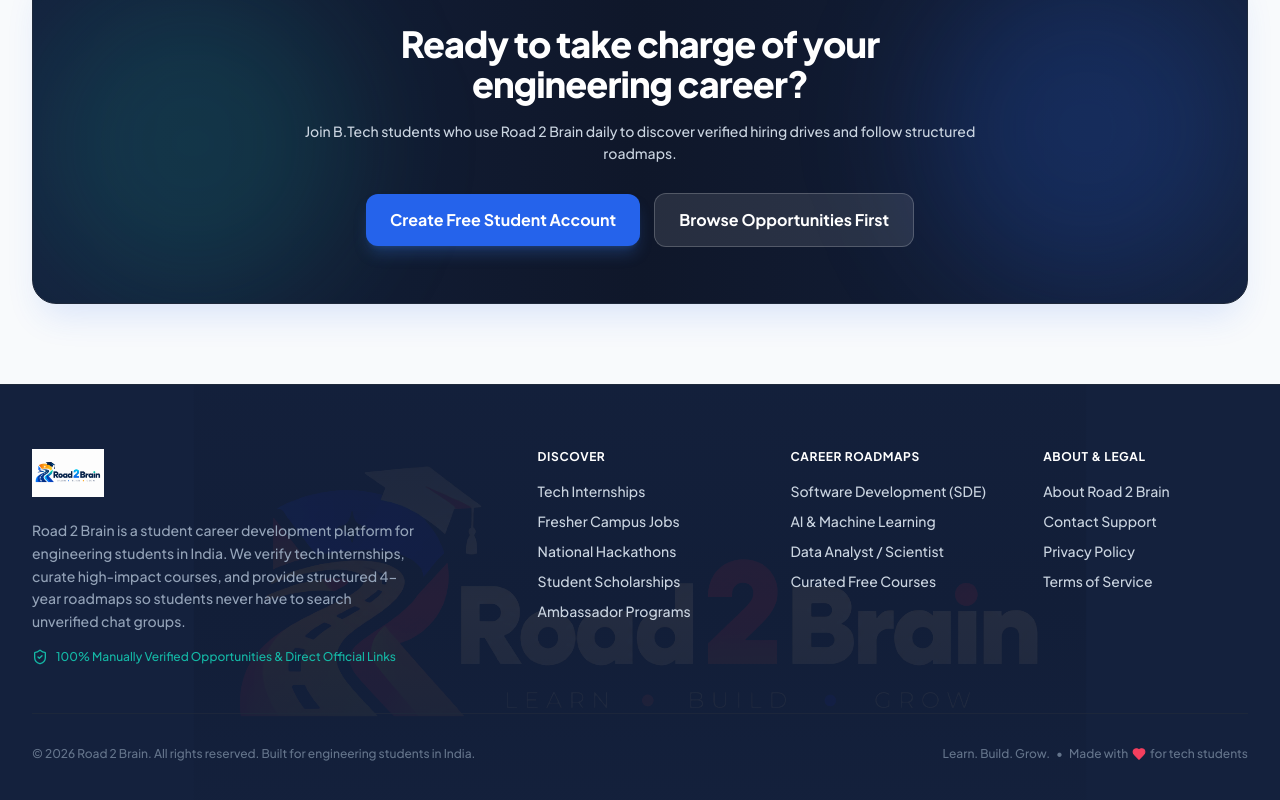
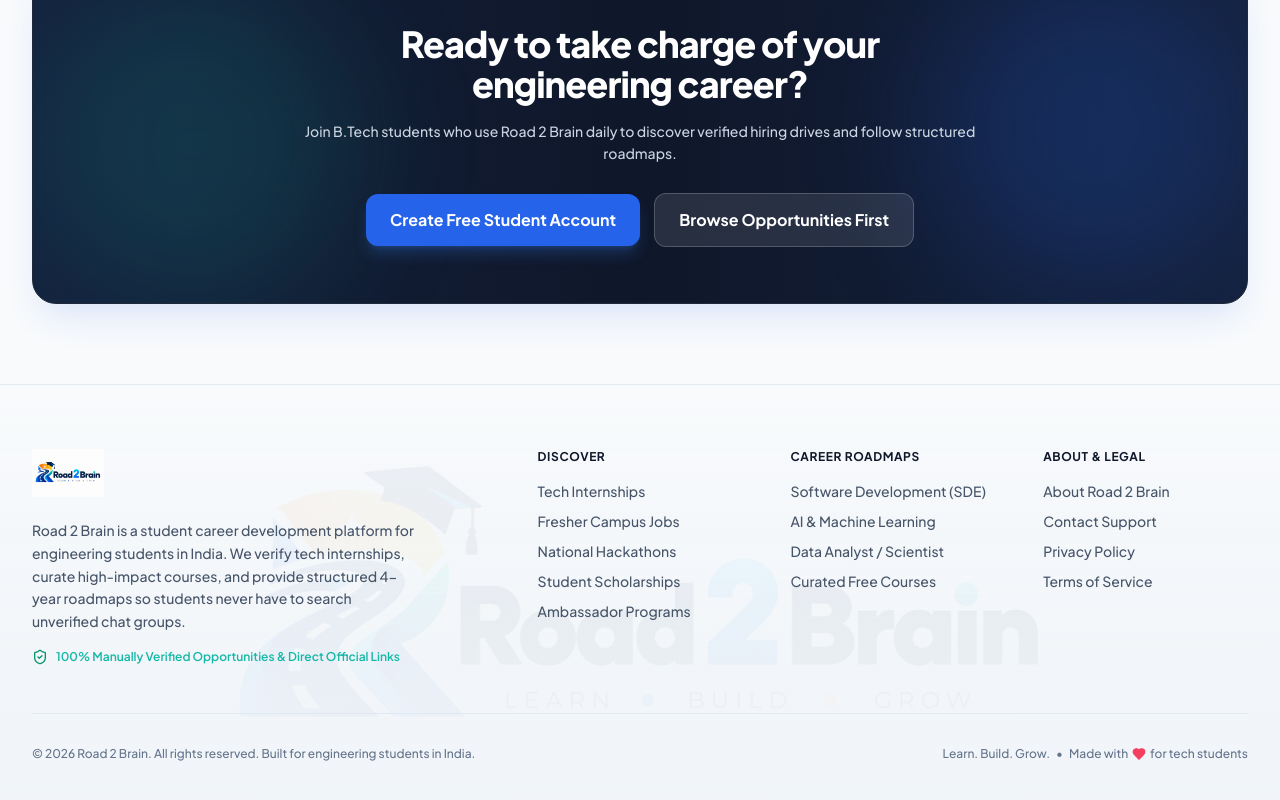
Before and after one commit to road2brain/Road2Brain, a React (Vite) app: page / in a window 1280 px wide. Shown: the part 4081-4881 px from the top of the page. Built offline with nearby package versions, Linux system fonts and the light colour scheme; no server answers; the database is empty.

Commit message:
Blend footer seamlessly with page background and official logo backdrop

```diff
--- a/src/components/layout/Footer.tsx
+++ b/src/components/layout/Footer.tsx
@@ -5,57 +5,57 @@
 
 export const Footer: React.FC = () => {
   return (
-    <footer className="relative bg-brand-navy text-slate-300 border-t border-slate-800 overflow-hidden">
-      {/* Official Road 2 Brain Logo Background Backdrop */}
+    <footer className="relative bg-gradient-to-b from-transparent via-slate-100/70 to-slate-100/95 text-slate-600 border-t border-slate-200/80 overflow-hidden">
+      {/* Official Road 2 Brain Logo Soft Background Backdrop */}
       <div className="absolute inset-0 flex items-center justify-center pointer-events-none select-none overflow-hidden">
         <img
           src="/logo.png"
           alt=""
-          className="w-[480px] sm:w-[700px] lg:w-[850px] max-w-none object-contain opacity-[0.07] filter invert brightness-200 transform scale-105"
+          className="w-[480px] sm:w-[700px] lg:w-[850px] max-w-none object-contain opacity-[0.045] transform scale-105"
         />
-        <div className="absolute inset-0 bg-gradient-to-b from-brand-navy/60 via-transparent to-brand-navy/80 pointer-events-none" />
+        <div className="absolute inset-0 bg-gradient-to-t from-slate-100/80 via-transparent to-transparent pointer-events-none" />
       </div>
 
       <div className="relative z-10 max-w-7xl mx-auto px-4 sm:px-6 lg:px-8 py-12 lg:py-16">
         <div className="grid grid-cols-1 md:grid-cols-2 lg:grid-cols-5 gap-8 lg:gap-12">
           {/* Brand info */}
           <div className="lg:col-span-2 space-y-4">
-            <BrandLogo theme="dark" />
-            <p className="text-sm text-slate-400 max-w-sm leading-relaxed">
+            <BrandLogo theme="light" />
+            <p className="text-sm text-slate-600 max-w-sm leading-relaxed">
               Road 2 Brain is a student career development platform for engineering students in India. We verify tech internships, curate high-impact courses, and provide structured 4-year roadmaps so students never have to search unverified chat groups.
             </p>
-            <div className="flex items-center gap-2 text-xs text-brand-teal font-medium">
-              <ShieldCheck className="w-4 h-4" />
+            <div className="flex items-center gap-2 text-xs text-brand-teal font-semibold">
+              <ShieldCheck className="w-4 h-4 text-emerald-600" />
               <span>100% Manually Verified Opportunities & Direct Official Links</span>
             </div>
           </div>
 
           {/* Opportunities */}
           <div>
-            <h4 className="text-xs font-bold uppercase tracking-wider text-white mb-4">Discover</h4>
+            <h4 className="text-xs font-bold uppercase tracking-wider text-slate-900 mb-4">Discover</h4>
             <ul className="space-y-2.5 text-sm">
               <li>
-                <Link to="/opportunities?type=internship" className="hover:text-white transition-colors">
+                <Link to="/opportunities?type=internship" className="hover:text-brand-blue font-medium transition-colors">
                   Tech Internships
                 </Link>
               </li>
               <li>
-                <Link to="/opportunities?type=fresher_job" className="hover:text-white transition-colors">
+                <Link to="/opportunities?type=fresher_job" className="hover:text-brand-blue font-medium transition-colors">
                   Fresher Campus Jobs
                 </Link>
               </li>
               <li>
-                <Link to="/opportunities?type=hackathon" className="hover:text-white transition-colors">
+                <Link to="/opportunities?type=hackathon" className="hover:text-brand-blue font-medium transition-colors">
                   National Hackathons
                 </Link>
               </li>
               <li>
-                <Link to="/opportunities?type=scholarship" className="hover:text-white transition-colors">
+                <Link to="/opportunities?type=scholarship" className="hover:text-brand-blue font-medium transition-colors">
                   Student Scholarships
                 </Link>
               </li>
               <li>
-                <Link to="/opportunities?type=student_program" className="hover:text-white transition-colors">
+                <Link to="/opportunities?type=student_program" className="hover:text-brand-blue font-medium transition-colors">
                   Ambassador Programs
                 </Link>
               </li>
@@ -64,25 +64,25 @@
 
           {/* Roadmaps */}
           <div>
-            <h4 className="text-xs font-bold uppercase tracking-wider text-white mb-4">Career Roadmaps</h4>
+            <h4 className="text-xs font-bold uppercase tracking-wider text-slate-900 mb-4">Career Roadmaps</h4>
             <ul className="space-y-2.5 text-sm">
               <li>
-                <Link to="/roadmaps/software-development-engineer" className="hover:text-white transition-colors">
+                <Link to="/roadmaps/software-development-engineer" className="hover:text-brand-blue font-medium transition-colors">
                   Software Development (SDE)
                 </Link>
               </li>
               <li>
-                <Link to="/roadmaps/ai-ml-engineer" className="hover:text-white transition-colors">
+                <Link to="/roadmaps/ai-ml-engineer" className="hover:text-brand-blue font-medium transition-colors">
                   AI & Machine Learning
                 </Link>
               </li>
               <li>
-                <Link to="/roadmaps/data-analyst-scientist" className="hover:text-white transition-colors">
+                <Link to="/roadmaps/data-analyst-scientist" className="hover:text-brand-blue font-medium transition-colors">
                   Data Analyst / Scientist
                 </Link>
               </li>
               <li>
-                <Link to="/courses" className="hover:text-white transition-colors">
+                <Link to="/courses" className="hover:text-brand-blue font-medium transition-colors">
                   Curated Free Courses
                 </Link>
               </li>
@@ -91,25 +91,25 @@
 
           {/* Organization & Legal */}
           <div>
-            <h4 className="text-xs font-bold uppercase tracking-wider text-white mb-4">About & Legal</h4>
+            <h4 className="text-xs font-bold uppercase tracking-wider text-slate-900 mb-4">About & Legal</h4>
             <ul className="space-y-2.5 text-sm">
               <li>
-                <Link to="/about" className="hover:text-white transition-colors">
+                <Link to="/about" className="hover:text-brand-blue font-medium transition-colors">
                   About Road 2 Brain
                 </Link>
               </li>
               <li>
-                <Link to="/contact" className="hover:text-white transition-colors">
+                <Link to="/contact" className="hover:text-brand-blue font-medium transition-colors">
                   Contact Support
                 </Link>
               </li>
               <li>
-                <Link to="/privacy" className="hover:text-white transition-colors">
+                <Link to="/privacy" className="hover:text-brand-blue font-medium transition-colors">
                   Privacy Policy
                 </Link>
               </li>
               <li>
-                <Link to="/terms" className="hover:text-white transition-colors">
+                <Link to="/terms" className="hover:text-brand-blue font-medium transition-colors">
                   Terms of Service
                 </Link>
               </li>
@@ -118,7 +118,7 @@
         </div>
 
         {/* Bottom bar */}
-        <div className="pt-8 mt-12 border-t border-slate-800/80 flex flex-col sm:flex-row items-center justify-between gap-4 text-xs text-slate-500">
+        <div className="pt-8 mt-12 border-t border-slate-200/90 flex flex-col sm:flex-row items-center justify-between gap-4 text-xs text-slate-500">
           <p>© {new Date().getFullYear()} Road 2 Brain. All rights reserved. Built for engineering students in India.</p>
           <div className="flex items-center gap-1.5">
             <span>Learn. Build. Grow.</span>
```
